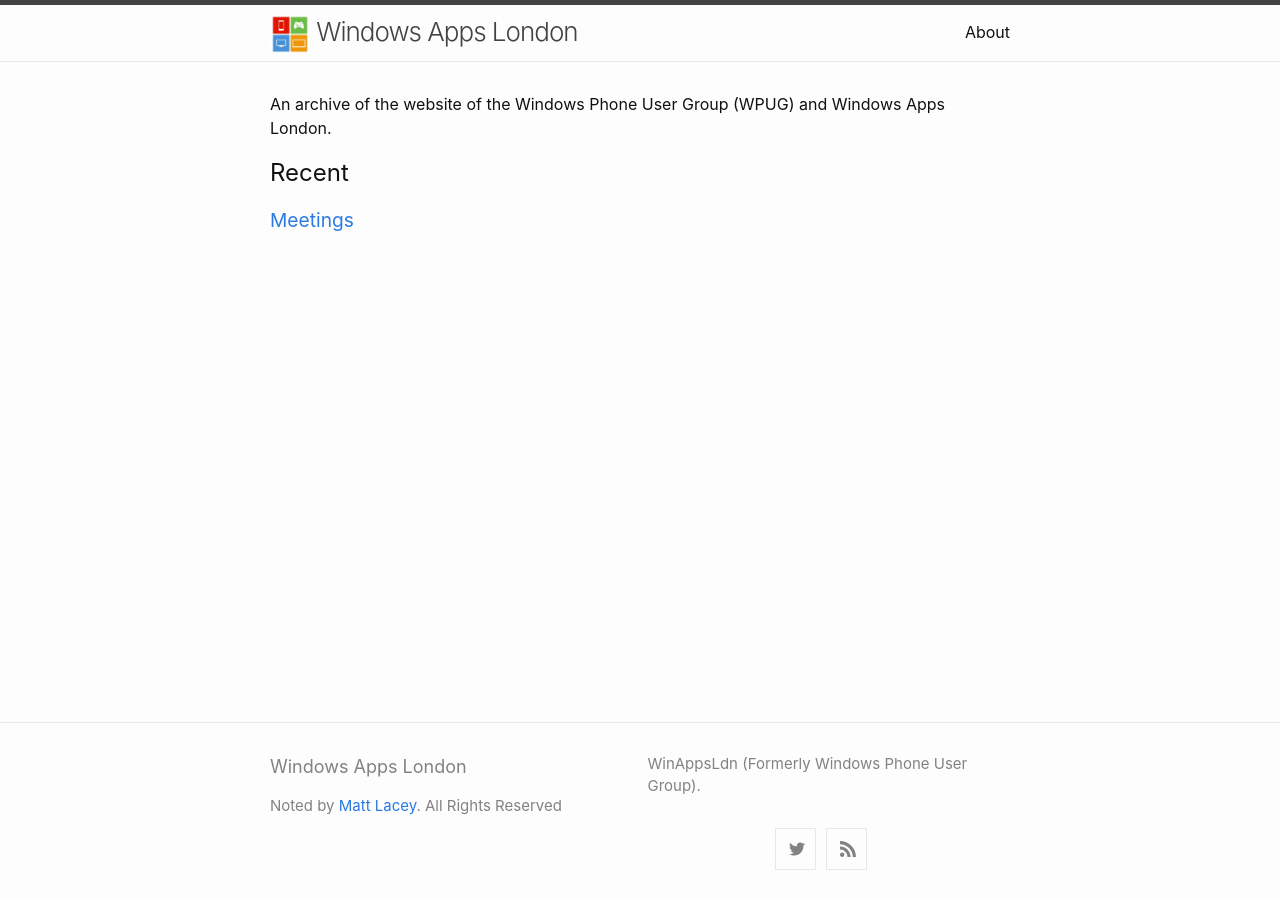
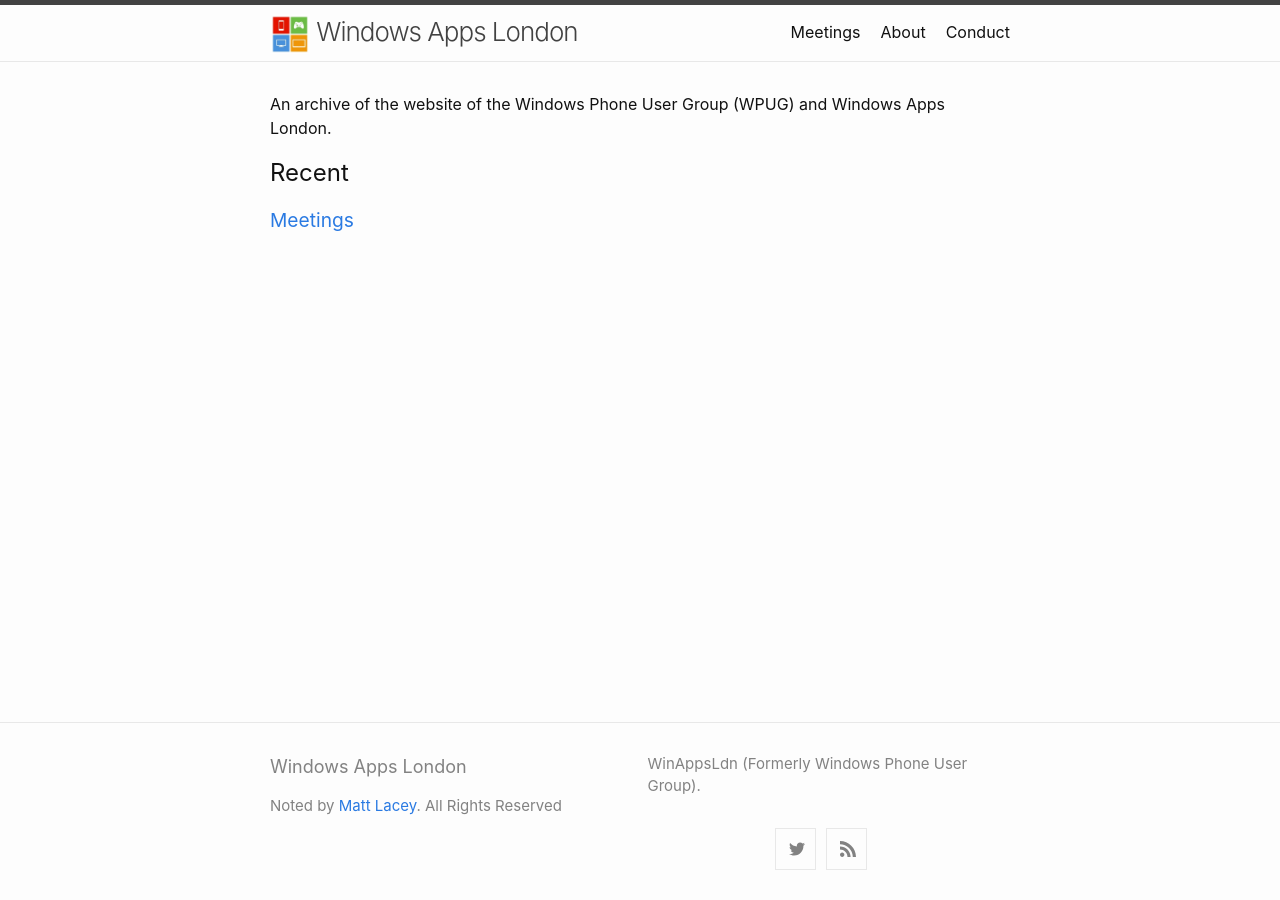
Before and after one commit to mrlacey/winappsldn, a Jekyll site: the page built from index.md, in a window 1280 px wide. Built offline with Jekyll 4.4.1, drawn with Linux system fonts in a browser that asks for light colours.

Commit message:
header links

```diff
--- a/_config.yml
+++ b/_config.yml
@@ -46,7 +46,9 @@
 # If you want to link only specific pages in your header, uncomment
 # this and add the path to the pages in order as they should show up
 header_pages:
+ - meetings.md
  - about.md
+ - conduct.md
 
 defaults:
  -
```
